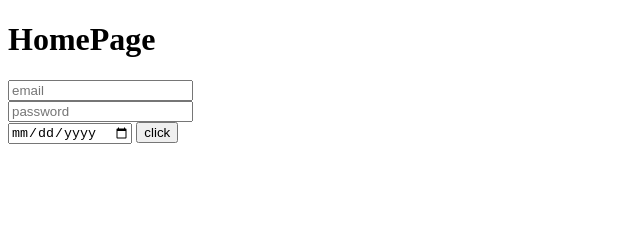
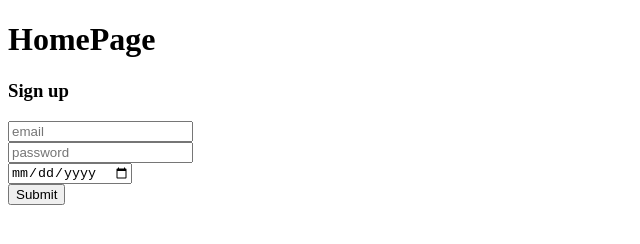
Before and after one commit to prksohn/my-website, a plain HTML site: page index.html in a window 1280 px wide. Shown: the whole page, without its empty margins (0-640 px from the left). Drawn offline with Linux system fonts and the light colour scheme.

Commit message:
modified info

```diff
--- a/index.html
+++ b/index.html
@@ -2,11 +2,13 @@
 <html lang="en">
     <header>
         <h1>HomePage</h1>
+        <h3>Sign up</h3>
         <input type="text" placeholder="email">
         <br>
         <input type="password" placeholder="password">
         <br>
         <input type="date" placholder="date">
-        <button>click</button>
+        <br>
+        <button>Submit</button>
     </header>
 </html>
```
